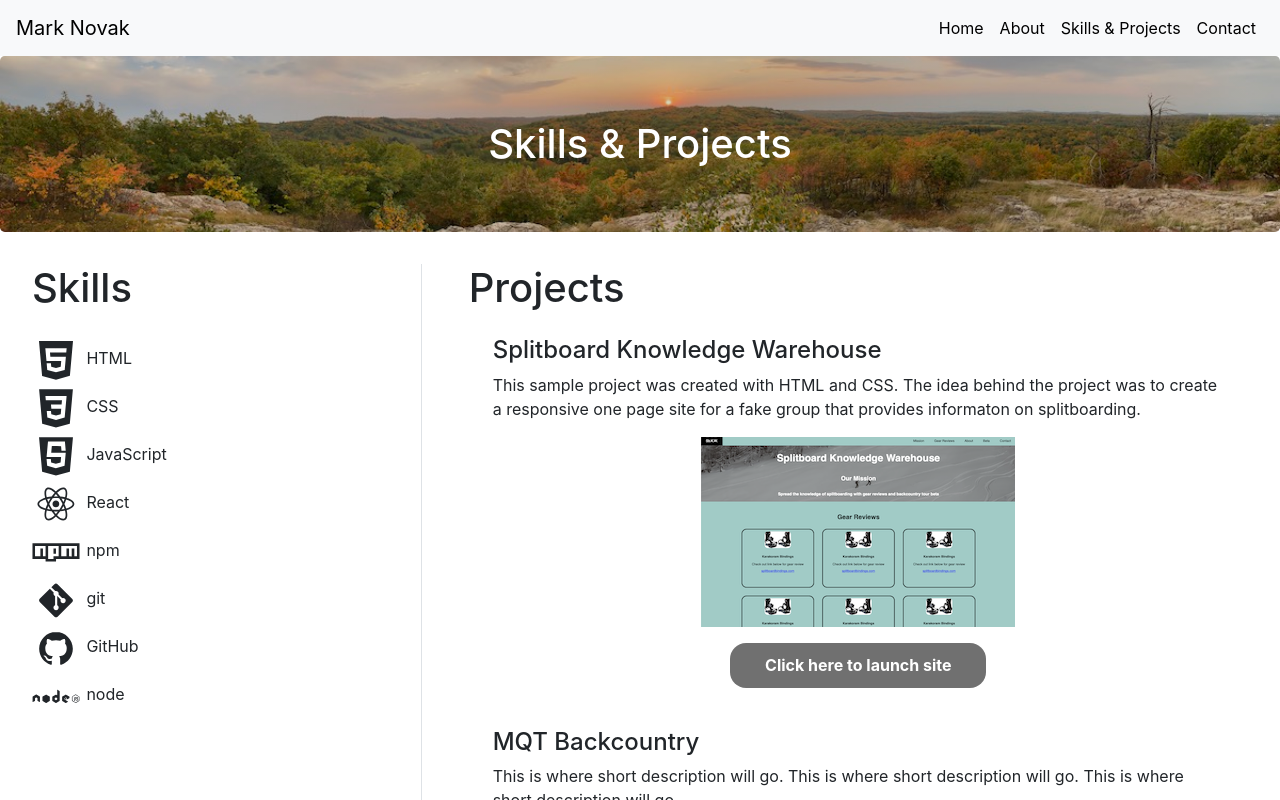
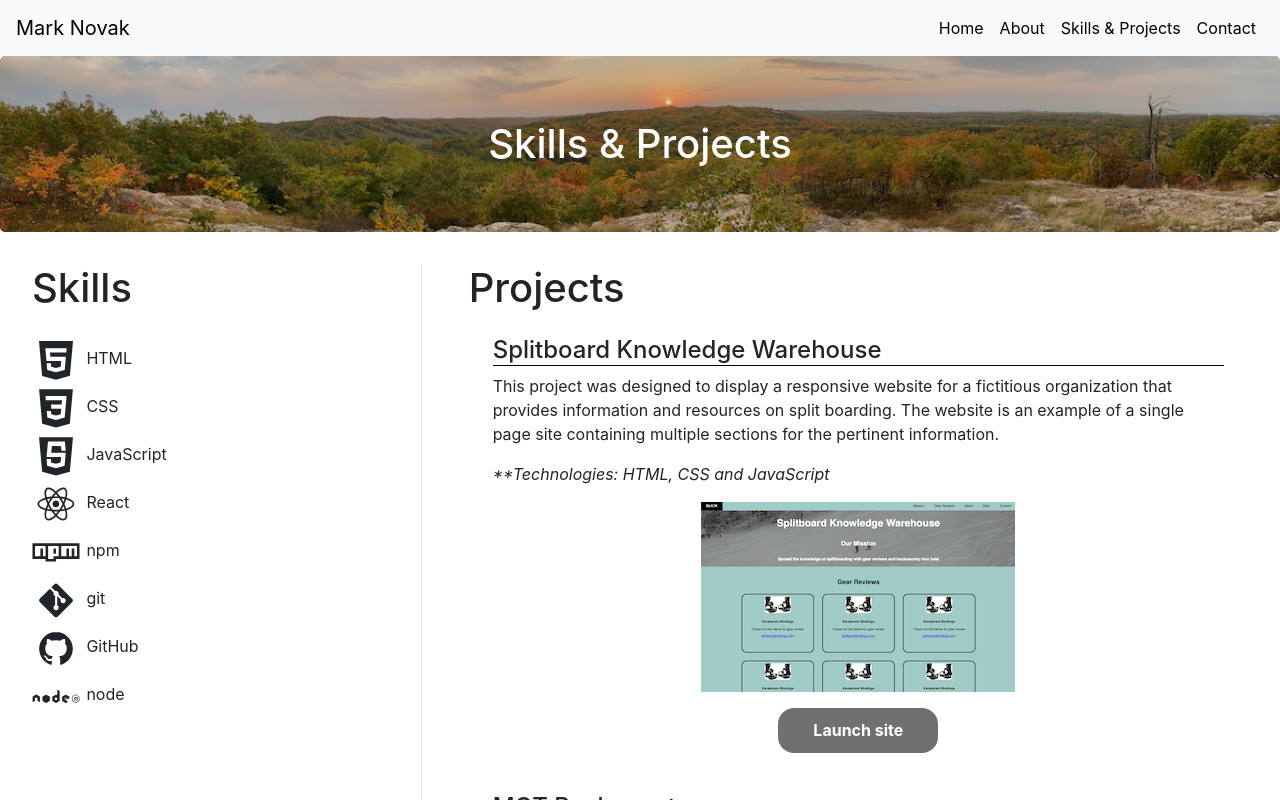
Before and after one commit to manovak24/manovak24.github.io, a React (Create React App) app: page /projects in a window 1280 px wide. Shown: the top 800 px of the page. Built offline with nearby package versions, Linux system fonts and the light colour scheme.

Commit message:
Added languages object to projects array and updated sytles in projects skills list component

```diff
--- a/src/compontents/project-skill-list.css
+++ b/src/compontents/project-skill-list.css
@@ -36,6 +36,7 @@
 .projects-skills-container h2 {
     font-size: 1.5rem;
     font-weight: 500;
+    border-bottom: .05rem solid black;
 }
 
 @media screen and (max-width: 48rem) {
@@ -70,9 +71,8 @@
 }
 
 .button-link {
-    width: 16rem;
+    width: 10rem;
     border-radius: 1rem;
-    padding: .65rem 2rem;
     background-color: rgba(0, 0, 0, 0.562);
     color: #ffffff;
     font-weight: 750;
--- a/src/compontents/project-skill-list.js
+++ b/src/compontents/project-skill-list.js
@@ -16,7 +16,8 @@ class ProjectSkillList extends React.Component {
                 {
                     id: 1,
                     title: 'Splitboard Knowledge Warehouse',
-                    description: 'This sample project was created with HTML and CSS. The idea behind the project was to create a responsive one page site for a fake group that provides informaton on splitboarding.',
+                    description: 'This project was designed to display a responsive website for a fictitious organization that provides information and resources on split boarding. The website is an example of a single page site containing multiple sections for the pertinent information.',
+                    languages: 'HTML, CSS and JavaScript',
                     img: splitboardkw,
                     altImg: 'screen shot of SbKW',
                     link: 'https://manovak24.github.io/splitboard_knowledge_warehouse/'
@@ -25,6 +26,7 @@ class ProjectSkillList extends React.Component {
                     id: 2,
                     title: 'MQT Backcountry',
                     description: 'This is where  short description will go. This is where  short description will go. This is where  short description will go.',
+                    languages: 'HTML, CSS and JavaScript',
                     img: mqtbackcountry,
                     altImg: 'screen shot of mqt backcountry',
                     link: 'https://manovak24.github.io/mqt_backcountry/'
@@ -33,6 +35,7 @@ class ProjectSkillList extends React.Component {
                     id: 3,
                     title: 'Chore Door',
                     description: 'This is where  short description will go. This is where  short description will go. This is where  short description will go.',
+                    languages: 'HTML, CSS and JavaScript',
                     img: chore,
                     altImg: 'screen shot of chore door',
                     link: 'https://manovak24.github.io/chore_door/'
@@ -41,6 +44,7 @@ class ProjectSkillList extends React.Component {
                     id: 4,
                     title: 'Jammming',
                     description: 'This is where  short description will go. This is where  short description will go. This is where  short description will go.',
+                    languages: 'ReactJS, JavaScript, HTML, CSS, React Icons, React Bootstrap, Google Map, React pdf, React Router, React Slick and Sweet Alert',
                     img: jammming,
                     altImg: 'screen shot of jammming',
                     link: 'https://manovak24.github.io/jammming/'
@@ -124,11 +128,12 @@ class ProjectSkillList extends React.Component {
                                 <li key={projects.id}>
                                     <h2>{projects.title}</h2>
                                     <p>{projects.description}</p>
+                                    <p style={{ fontStyle: 'italic' }}>**Technologies: {projects.languages}</p>
                                     <div className="image-link">
                                         <a href={projects.link} target="_blank" rel="noopener noreferrer">
                                             <img src={projects.img} alt={projects.altImg}></img>
                                         </a>
-                                        <a className="button-link" href={projects.link} target="_blank" rel="noopener noreferrer">Click here to launch site</a>
+                                        <a className="button-link" href={projects.link} target="_blank" rel="noopener noreferrer">Launch site</a>
                                     </div>
                                 </li>
                             ))}
--- a/src/pages/home-page.jsx
+++ b/src/pages/home-page.jsx
@@ -15,7 +15,7 @@ class HomePage extends React.Component {
                 </div>
                 <div className="home-container">
                     <div className="home-text-container">
-                        <p>Thank you for checking out my site! I am a web developer based in the north woods of the beuatiful Upper Peninsula of Michigan. Please feel free to check out my About and Projects page to learn more about myself and my projects.</p>
+                        <p>Thank you for checking out my site! I am a web developer based in the north woods of the Upper Peninsula of Michigan. Please feel free to check out my About and Projects page to learn more about myself and my projects.</p>
                     </div>
 
                     <div className="box-container">
```
